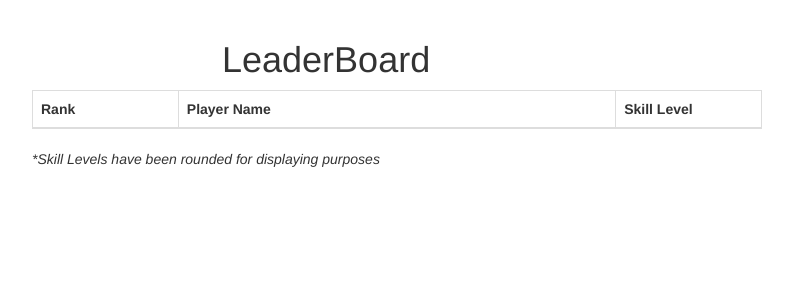
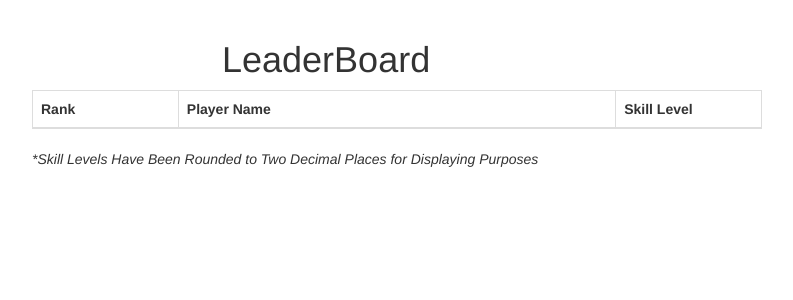
Before and after one commit to jztd/sc2_project, a Django app: template sc2_ranks/sc2_ranks/templates/display.html in a window 1280 px wide. Shown: the part 52-352 px from the top of the page, without its empty margins (243-1036 px from the left). Run offline with Django 3.2, Linux system fonts and the light colour scheme; the template is opened without the code that fills it, so the values that code supplies are empty; parts of the project's set-up code (start-up, migrations or seed data) failed here and were passed over; some libraries are stand-ins or nearby versions.

Commit message:
changed some text

```diff
--- a/sc2_ranks/sc2_ranks/templates/display.html
+++ b/sc2_ranks/sc2_ranks/templates/display.html
@@ -25,7 +25,7 @@
 
 </tbody>
 </table>
-</p> <em>*Skill Levels have been rounded for displaying purposes</em></p>
+</p class='alert alert-info'> <em>*Skill Levels Have Been Rounded to Two Decimal Places for Displaying Purposes</em></p>
 </div>
 
 
```
